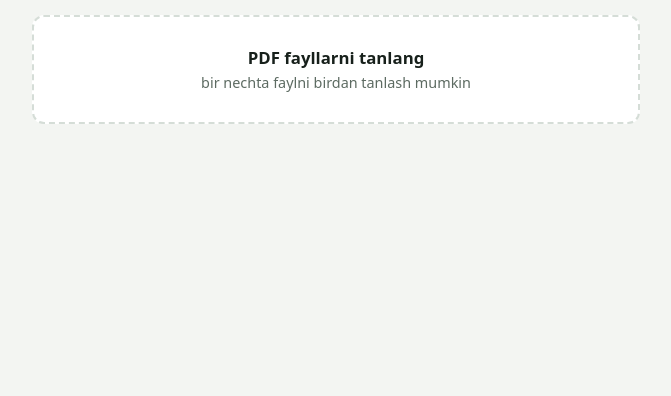
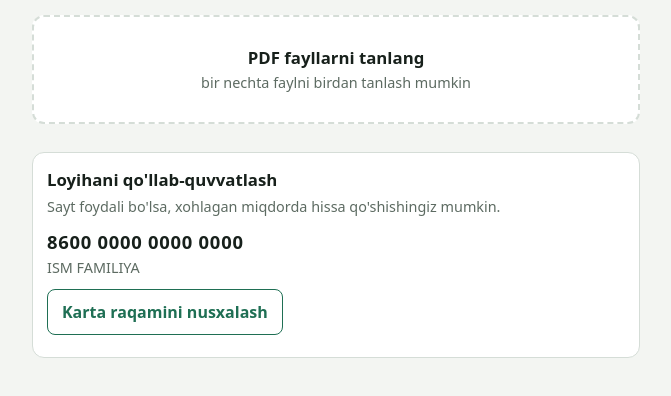
Before and after one commit to firdavs-h22-git/pdf_del, a plain HTML site: page index.html in a window 1280 px wide. Shown: the part 116-512 px from the top of the page, without its empty margins (304-975 px from the left). Drawn offline with Linux system fonts and the light colour scheme.

Commit message:
Update index.html

```diff
--- a/index.html
+++ b/index.html
@@ -34,6 +34,11 @@ button:disabled{opacity:.5;cursor:default}
 .msg{font-size:.88rem;margin-top:8px}
 .msg.err{color:var(--bad)}
 .top{display:flex;justify-content:space-between;align-items:center;gap:8px;margin-top:18px}
+.donate{margin-top:28px;padding:14px;background:var(--card);border:1px solid var(--line);border-radius:12px}
+.donate h2{font-size:1.05rem;margin:0 0 4px}
+.donate p{color:var(--mute);font-size:.9rem;margin:0 0 10px}
+.donate .num{font-size:1.15rem;font-weight:600;letter-spacing:.04em;word-break:break-all}
+.donate .own{color:var(--mute);font-size:.9rem;margin:2px 0 10px}
 </style>
 </head>
 <body>
@@ -61,6 +66,15 @@ button:disabled{opacity:.5;cursor:default}
     <span class="meta" id="count"></span>
     <button id="dlAll">Hammasini yuklab olish</button>
   </div>
+</div>
+
+<div class="donate">
+  <h2>Loyihani qo'llab-quvvatlash</h2>
+  <p>Sayt foydali bo'lsa, xohlagan miqdorda hissa qo'shishingiz mumkin.</p>
+  <div class="num" id="card">8600 0000 0000 0000</div>
+  <div class="own">ISM FAMILIYA</div>
+  <button class="ghost" id="copyCard">Karta raqamini nusxalash</button>
+  <div class="msg" id="copyMsg"></div>
 </div>
 </main>
 
@@ -166,6 +180,11 @@ $('dlAll').onclick=async()=>{
   }
   btn.disabled=false;
 };
+$('copyCard').onclick=async()=>{
+  const n=$('card').textContent.replace(/\s+/g,'');
+  try{await navigator.clipboard.writeText(n);$('copyMsg').textContent='Nusxalandi'}
+  catch(e){$('copyMsg').textContent="Nusxalab bo'lmadi, raqamni qo'lda belgilang"}
+};
 </script>
 </body>
 </html>
```
